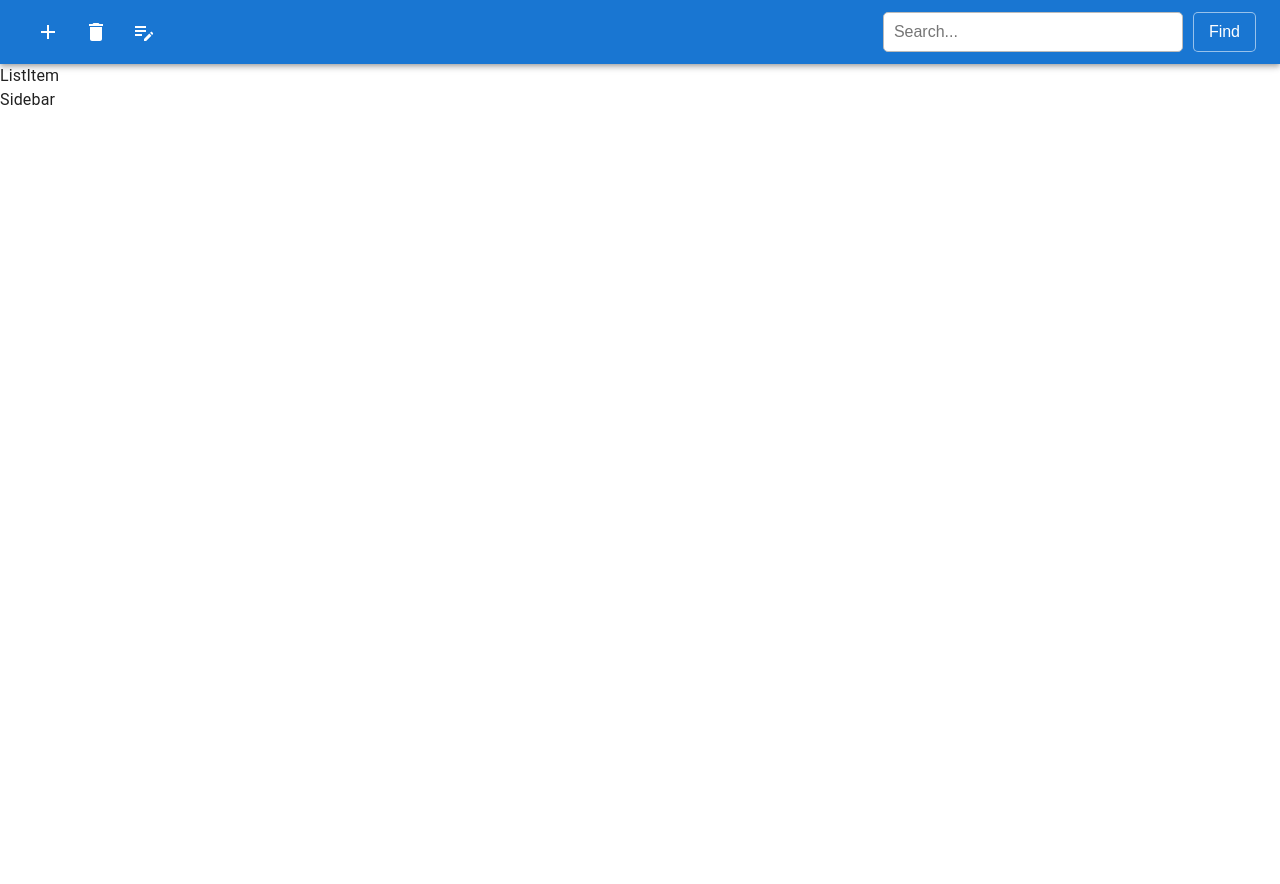
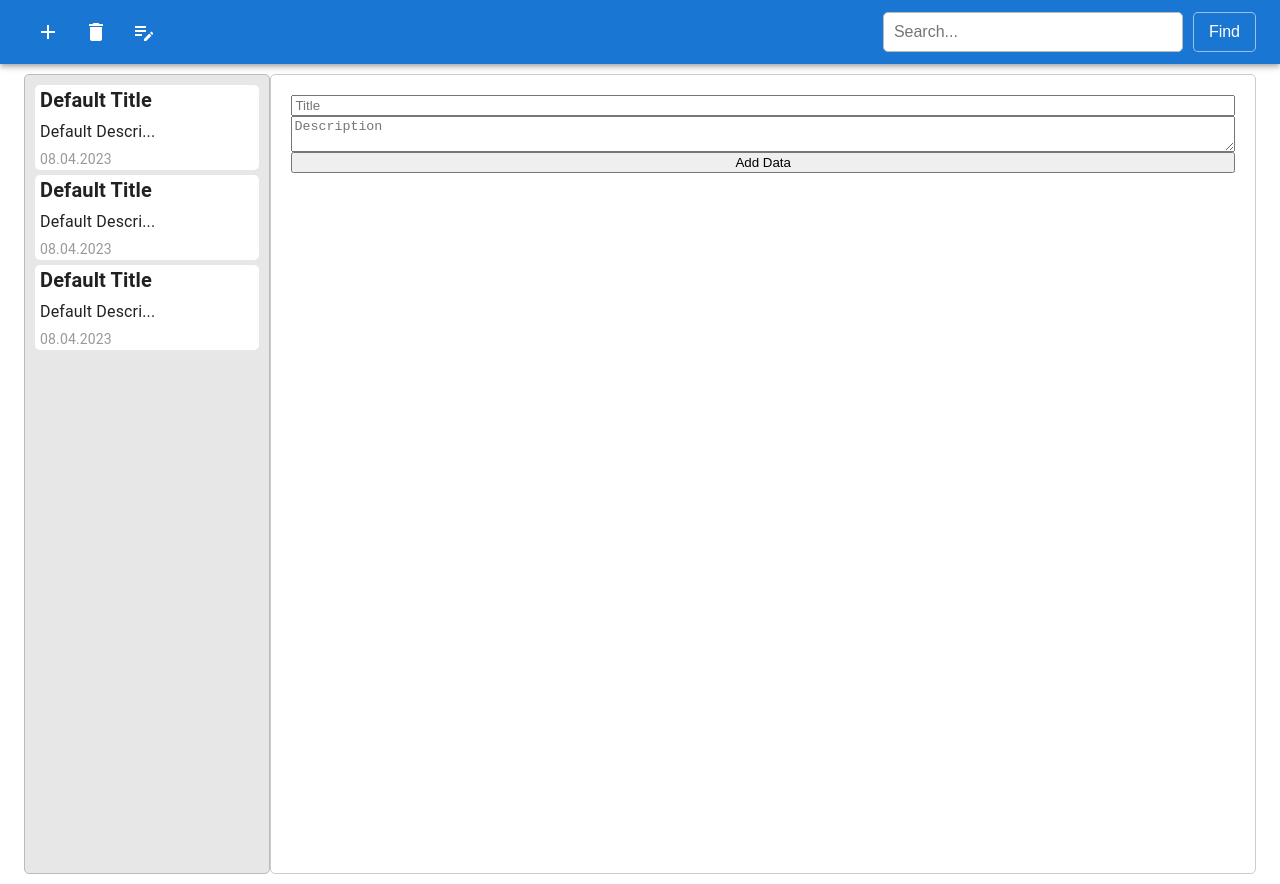
Before and after one commit to filipovandrij/Notes, a React (Create React App) app: page / in a window 1280 px wide. Before the commit the page ends 800 px from the top, so only its background shows below. Built offline with nearby package versions, Linux system fonts and the light colour scheme.

Commit message:
learn indexedDB and create a little store with cars then i must make notes with dunamic code

```diff
--- a/src/App.js
+++ b/src/App.jsx
@@ -1,18 +1,23 @@
 import Header from "./container/Header";
-import ListItem from "./container/ListItem";
+import WorkSpace from "./container/WorkSpace";
 import Sidebar from "./container/Sidebar";
-
+import Container from "@mui/material/Container";
 import { StyledEngineProvider } from "@mui/material/styles";
 import CssBaseline from "@mui/material/CssBaseline";
+import getAllRecords from "./IndexedDB";
+import "./App.scss";
 
 function App() {
+  console.log(getAllRecords);
   return (
     <div>
       <StyledEngineProvider injectFirst>
         <CssBaseline />
         <Header />
-        <ListItem />
-        <Sidebar />
+        <Container className="work-container" maxWidth="xl">
+          <Sidebar />
+          <WorkSpace />
+        </Container>
       </StyledEngineProvider>
     </div>
   );
--- /dev/null
+++ b/src/App.scss
@@ -0,0 +1,13 @@
+.work-container {
+  display: flex;
+}
+
+.sidebar {
+  flex-basis: 20%;
+  flex-grow: 0;
+}
+
+.workspace {
+  flex-basis: 80%;
+  flex-grow: 1;
+}
--- /dev/null
+++ b/src/IndexedDB.js
@@ -0,0 +1,54 @@
+const indexedDB =
+  window.indexedDB ||
+  window.mozIndexedDB ||
+  window.webkitIndexedDB ||
+  window.msIndexedDB ||
+  window.shimIndexedDB;
+
+const request = indexedDB.open("CarsDataBase", 1);
+
+request.onerror = function (event) {
+  console.error("An error occurred with IndexedDB");
+  console.error(event);
+};
+
+request.onupgradeneeded = function () {
+  const db = request.result;
+  const store = db.createObjectStore("cars", { keyPath: "id" });
+  store.createIndex("cars_colour", ["colour"], { unique: false });
+  store.createIndex("colour_and_make", ["colour", "make"], {
+    unique: false,
+  });
+};
+
+request.onsuccess = function () {
+  const db = request.result;
+  const transaction = db.transaction("cars", "readwrite");
+
+  const store = transaction.objectStore("cars");
+  const colourIndex = store.index("cars_colour");
+  const makeModelIndex = store.index("colour_and_make");
+
+  store.put({ id: 1, colour: "Red", make: "Toyota" });
+  store.put({ id: 2, colour: "Red", make: "Kia" });
+  store.put({ id: 3, colour: "Blue", make: "Honda" });
+  store.put({ id: 4, colour: "Silver", make: "Subaru" });
+
+  const idQuery = store.get(4);
+  const colourQuery = colourIndex.getAll(["Red"]);
+  const colourMakeQuery = makeModelIndex.get(["Blue", "Honda"]);
+
+  idQuery.onsuccess = function () {
+    console.log("idQuery", idQuery.result);
+  };
+  colourQuery.onsuccess = function () {
+    console.log("colourQuery", colourQuery.result);
+  };
+  colourMakeQuery.onsuccess = function () {
+    console.log("colourMakeQuery", colourMakeQuery.result);
+  };
+
+  transaction.oncomplete = function () {
+    db.close();
+  };
+};
--- /dev/null
+++ b/src/components/ListItem.jsx
@@ -0,0 +1,34 @@
+import "./ListItem.scss";
+
+const ListItem = ({
+  title = "Default Title",
+  description = "Default Description",
+  date = "08.04.2023",
+}) => {
+  const shortenedDescription =
+    description.length > 14
+      ? description.substring(0, 14) + "..."
+      : description;
+
+  return (
+    <ul className="list-item">
+      <li>
+        <div className="list-item-title">{title}</div>
+        <div className="list-item-description">{shortenedDescription}</div>
+        <div className="list-item-date">{date}</div>
+      </li>
+      <li>
+        <div className="list-item-title">{title}</div>
+        <div className="list-item-description">{shortenedDescription}</div>
+        <div className="list-item-date">{date}</div>
+      </li>
+      <li>
+        <div className="list-item-title">{title}</div>
+        <div className="list-item-description">{shortenedDescription}</div>
+        <div className="list-item-date">{date}</div>
+      </li>
+    </ul>
+  );
+};
+
+export default ListItem;
--- /dev/null
+++ b/src/components/ListItem.scss
@@ -0,0 +1,38 @@
+.list-item {
+  display: flex;
+  flex-direction: column;
+  align-items: flex-start;
+  padding: 10px;
+  background-color: #bbbbbb5b;
+  border-radius: 5px;
+  border: 1px solid #bbb;
+  margin: 0 0 10px;
+  height: 100vh;
+  list-style: none;
+  li {
+    width: 100%;
+    background-color: #fff;
+    border-radius: 5px;
+    margin-bottom: 5px;
+    padding-left: 5px;
+    &:hover {
+      background-color: #bbb;
+    }
+  }
+}
+
+.list-item-title {
+  font-size: 20px;
+  font-weight: bold;
+  margin-bottom: 5px;
+}
+
+.list-item-description {
+  font-size: 16px;
+  margin-bottom: 5px;
+}
+
+.list-item-date {
+  font-size: 14px;
+  color: #999;
+}
--- a/src/container/Header.jsx
+++ b/src/container/Header.jsx
@@ -9,7 +9,7 @@ import "./Header.scss";
 
 const Header = () => {
   return (
-    <Box sx={{ flexGrow: 1 }}>
+    <Box className="header" sx={{ flexGrow: 1 }}>
       <AppBar position="static">
         <Toolbar className="toolbar">
           <div className="active-buttons">
--- a/src/container/Header.scss
+++ b/src/container/Header.scss
@@ -1,3 +1,7 @@
+.header {
+  margin-bottom: 10px;
+}
+
 .toolbar {
   display: flex;
   justify-content: space-between;
--- a/src/container/ListItem.jsx
+++ /dev/null
@@ -1,4 +0,0 @@
-const ListItem = () => {
-  return <div>ListItem</div>;
-};
-export default ListItem;
--- a/src/container/Sidebar.jsx
+++ b/src/container/Sidebar.jsx
@@ -1,4 +1,10 @@
+import ListItem from "../components/ListItem";
+
 const Sidebar = () => {
-  return <div>Sidebar</div>;
+  return (
+    <div className="sidebar">
+      <ListItem />
+    </div>
+  );
 };
 export default Sidebar;
--- /dev/null
+++ b/src/container/WorkSpace.jsx
@@ -0,0 +1,39 @@
+import { useState } from "react";
+import "./WorkSpace.scss";
+
+const WorkSpace = () => {
+  const [title, setTitle] = useState("");
+  const [description, setDescription] = useState("");
+  const [data, setData] = useState([]);
+
+  const handleAddData = () => {
+    setData([...data, { title, description }]);
+    setTitle("");
+    setDescription("");
+  };
+
+  return (
+    <div className="workspace">
+      <input
+        type="text"
+        placeholder="Title"
+        value={title}
+        onChange={(e) => setTitle(e.target.value)}
+      />
+      <textarea
+        placeholder="Description"
+        value={description}
+        onChange={(e) => setDescription(e.target.value)}
+      />
+      <button onClick={handleAddData}>Add Data</button>
+      {data.map((item, index) => (
+        <div key={index}>
+          <h3>{item.title}</h3>
+          <p>{item.description}</p>
+        </div>
+      ))}
+    </div>
+  );
+};
+
+export default WorkSpace;
--- /dev/null
+++ b/src/container/WorkSpace.scss
@@ -0,0 +1,28 @@
+.workspace {
+  background-color: white;
+  border: 1px solid #ccc;
+  border-radius: 5px;
+  height: 100vh;
+  width: 100%;
+  padding: 20px;
+  display: flex;
+  flex-direction: column;
+}
+
+.workspace-title {
+  font-size: 24px;
+  font-weight: bold;
+  margin-bottom: 10px;
+}
+
+.workspace-description {
+  font-size: 18px;
+  margin-top: 20px;
+  flex: 1;
+  overflow-y: scroll;
+}
+
+.workspace-line {
+  border-top: 1px solid #ccc;
+  margin-top: 20px;
+}
```
Also changed, not shown: src/components/WorkSpace.jsx (deleted).
